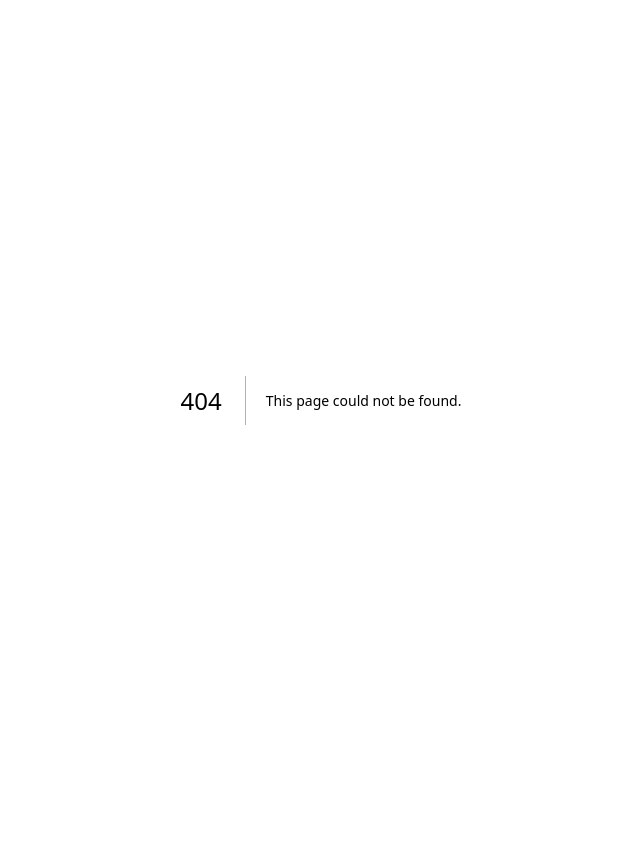
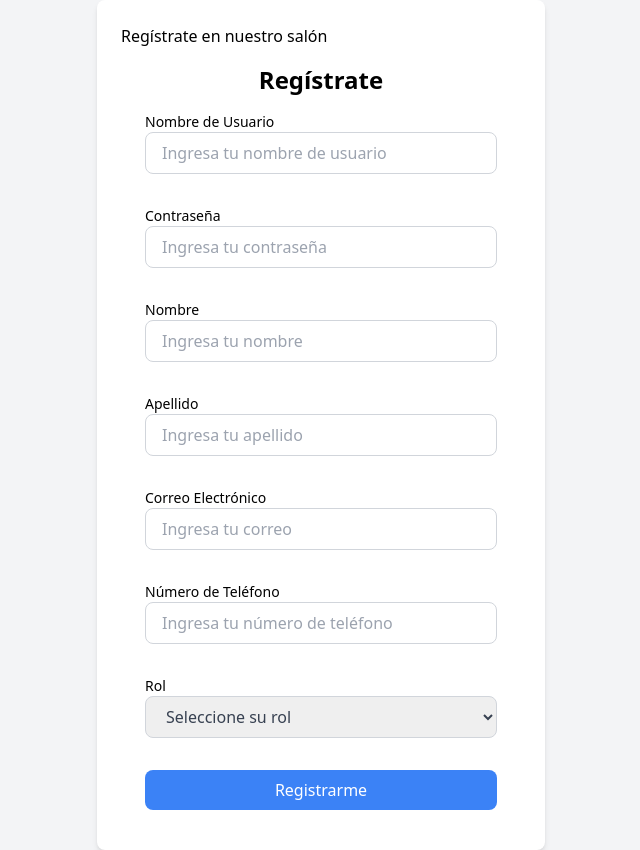
Before and after one commit to ecc97/beauty-salon, a Next.js app: page /register in a window 1280 px wide. Before the commit this address had no page. Shown: the whole page, without its empty margins (319-959 px from the left). Before the commit the page ends 800 px from the top, so only its background shows below. Built offline with nearby package versions, Linux system fonts and the light colour scheme.

Commit message:
feat: register user employe base

```diff
--- /dev/null
+++ b/src/app/(main)/(public)/register/page.tsx
@@ -0,0 +1,10 @@
+import React from 'react'
+import { RegisterTemplate } from '@/components/ui/templates/register/RegisterTemplate'
+
+function RegisterPage() {
+  return (
+    <RegisterTemplate />
+  )
+}
+
+export default RegisterPage
--- /dev/null
+++ b/src/app/core/application/dto/register/index.ts
@@ -0,0 +1,2 @@
+export * from './register-request.dto';
+export * from './register-response.dto';
--- /dev/null
+++ b/src/app/core/application/dto/register/register-response.dto.ts
@@ -0,0 +1,4 @@
+export interface IRegisterResponse {
+    message: string;
+    token: string;
+}
--- /dev/null
+++ b/src/components/ui/atoms/InputSelect.tsx
@@ -0,0 +1,22 @@
+import React from 'react'
+
+interface InputSelectProps extends React.InputHTMLAttributes<HTMLSelectElement> {
+    options: { value: string, label: string}[];
+    placeholder?: string;
+    name?: string;
+    error?: string
+}
+
+export const InputSelect = ({placeholder, options, name, error, ...props}: InputSelectProps) => {
+  return (
+    <div className="flex flex-col mb-4">
+        <select name={name} className={`px-4 py-2 border rounded-lg text-gray-700 placeholder-gray-400 focus:outline-none focus:ring-2 focus:ring-blu-500 focus:border-transparent ${error? 'border-red-500' : 'border-gray-300'}`} {...props}>
+            <option>{placeholder}</option>
+            {options.map(option => (
+                <option key={option.value} value={option.value}>{option.label}</option>
+            ))}
+        </select>
+        {error && <p className="mt-1 text-sm text-red-500">{error}</p>}
+    </div>
+  )
+}
--- a/src/components/ui/atoms/index.ts
+++ b/src/components/ui/atoms/index.ts
@@ -1,2 +1,3 @@
 export * from './button/Button';
 export * from './Input';
+export * from './InputSelect';
--- /dev/null
+++ b/src/components/ui/molecules/common/FormSelectField.tsx
@@ -0,0 +1,36 @@
+"use client"
+
+import React from 'react'
+import { Control, Controller, FieldError, FieldValues, Path } from 'react-hook-form';
+import { InputSelect } from '../../atoms';
+
+interface IPropsFormSelectField<T extends FieldValues> {
+    label: string;
+    name: Path<T>;
+    control: Control<T>
+    error?: FieldError;
+    id?: string;
+    placeholder?: string;
+    options: { value: string, label: string }[];
+}
+
+export const FormSelectField = <T extends FieldValues>({label, name, control, error, id, placeholder, options}: IPropsFormSelectField<T>) => {
+  return (
+    <div className='w-full flex flex-col mb-4'>
+        <label htmlFor={id || label.toLowerCase()} className={`text-sm font-medium`}>{label}</label>
+        <Controller
+            name={name}
+            control={control}
+            render={({field}) => (
+                <InputSelect
+                    id={id || label.toLowerCase()}
+                    options={options}
+                    error={error?.message}
+                    placeholder={placeholder || `Seleccione un ${label.toLowerCase()}`}
+                    {...field}
+                />
+            )}
+        />
+    </div>
+  )
+}
--- a/src/components/ui/organisms/index.ts
+++ b/src/components/ui/organisms/index.ts
@@ -1,5 +1,7 @@
 export * from './auth/LoginForm';
 export * from './header/Header';
 export * from './modal/Modal';
+export * from './modalForm/ModalForm';
+export * from './register/RegisterForm';
 export * from './service/Service';
 export * from './sidebar/Sidebar';
--- /dev/null
+++ b/src/components/ui/organisms/register/RegisterForm.tsx
@@ -0,0 +1,128 @@
+"use client"
+import React from 'react'
+import { IRegisterRequest } from '@/app/core/application/dto/register'
+import Button from '../../atoms/button/Button'
+import { FormField } from '../../molecules'
+import { FormSelectField } from '../../molecules/common/FormSelectField'
+import { yupResolver } from '@hookform/resolvers/yup'
+import { useForm } from 'react-hook-form'
+import * as yup from 'yup'
+
+const registerSchema = yup.object().shape({
+    userName: yup.string().min(1, 'El nombre de usuario debe tener al menos un carácter').required('El nombre de usuario es requerido'),
+    password: yup.string().min(8, 'La contraseña debe tener al menos 8 caracteres').required('La contraseña es requerida'),
+    // confirmPassword: yup.string().oneOf([yup.ref('password')], 'Las contraseñas no coinciden').required('Confirmar contraseña es requerida'),
+    firstName: yup.string().min(1, 'El nombre de debe tener al menos un carácter').required('Nombre requerido'),
+    lastName: yup.string().min(1, 'El apellido debe tener al menos un carácter').required('Apellido requerido'),
+    email: yup.string().email('El correo es inválido').required('El correo es requerido'),
+    phone: yup.string().required('Número de teléfono requerido'),
+    role: yup.string().required('Rol requerido')
+    // phoneNumber: yup.string().min(10, 'El número de teléfono debe tener 10 dígitos').required('Número de teléfono requerido'),
+    // termsAndConditions: yup.bool().required('Debe aceptar los términos y condiciones'),
+})
+
+export const RegisterForm = () => {
+    const { control, handleSubmit, setError, formState: { errors } } = useForm<IRegisterRequest>({
+        mode: 'onChange',
+        reValidateMode: 'onChange',
+        resolver: yupResolver(registerSchema),
+    })
+    const handleRegister = async (data: IRegisterRequest) => {
+        console.log(data)
+        // try {
+        //     const result = await signUp('email', {
+        //         email: data.email,
+        //         password: data.password,
+        //         username: data.userName,
+        //         firstName: data.firstName,
+        //         lastName: data.lastName,
+        //         phoneNumber: data.phoneNumber,
+        //         // additionalData: {
+        //         //     termsAndConditions: data.termsAndConditions,
+        //         // },
+        //     })
+        // } catch (error) {
+        //     setError('registerError', {
+        //         type: 'manual',
+        //         message: error.message,
+        //     })
+        // }
+    }
+  return (
+    <form className="w-full max-w-sm mx-auto p-4 space-y-4" onSubmit={handleSubmit(handleRegister)}>
+        <h2 className="text-2xl font-semibold text-center">Regístrate</h2>
+        <FormField<IRegisterRequest>
+            control={control}
+            type="text"
+            label="Nombre de Usuario"
+            name="userName"
+            error={errors.userName}
+            placeholder="Ingresa tu nombre de usuario"
+        />
+        <FormField<IRegisterRequest>
+            control={control}
+            type="password"
+            label="Contraseña"
+            name="password"
+            error={errors.password}
+            placeholder="Ingresa tu contraseña"
+        />
+        {/* <FormField
+            control={control}
+            type="password"
+            label="Confirmar Contraseña"
+            name="confirmPassword"
+            error={errors.confirmPassword}
+            placeholder="Confirma tu contraseña"
+        /> */}
+        <FormField<IRegisterRequest>
+            control={control}
+            type="text"
+            label="Nombre"
+            name="firstName"
+            error={errors.firstName}
+            placeholder="Ingresa tu nombre"
+        />
+        <FormField<IRegisterRequest>
+            control={control}
+            type="text"
+            label="Apellido"
+            name="lastName"
+            error={errors.lastName}
+            placeholder="Ingresa tu apellido"
+        />
+        <FormField<IRegisterRequest>
+            control={control}
+            type="email"
+            label="Correo Electrónico"
+            name="email"
+            error={errors.email}
+            placeholder="Ingresa tu correo"
+        />
+        <FormField<IRegisterRequest>
+            control={control}
+            type="text"
+            label="Número de Teléfono"
+            name="phone"
+            error={errors.phone}
+            placeholder="Ingresa tu número de teléfono"
+        />
+        <FormSelectField
+            control={control}
+            label="Rol"
+            name="role"
+            options={[
+                { value: 'admin', label: 'Administrador' },
+                { value: 'user', label: 'Usuario' },
+            ]}
+            error={errors.role}
+            placeholder="Seleccione su rol"
+        />
+        <Button type="submit" className="w-full py-2 px-4 bg-blue-500 text-white rounded-lg font-medium hover:bg-blue-500">
+            Registrarme
+        </Button>
+    </form>
+  )
+}
+
+export default RegisterForm
--- /dev/null
+++ b/src/components/ui/templates/register/RegisterTemplate.tsx
@@ -0,0 +1,12 @@
+import RegisterForm from "../../organisms/register/RegisterForm";
+
+export const RegisterTemplate = () => {
+    return (
+        <div className="min-h-screen flex  items-center justify-center bg-gray-100">
+            <div className="w-full max-w-md  p-6 bg-white rounded-lg shadow-md">
+                <p>Regístrate en nuestro salón</p>
+                <RegisterForm />
+            </div>
+        </div>
+    )
+}
```
Also changed, not shown: src/app/core/application/dto/register/register-request.dto.ts (added, +9 -0 lines).
